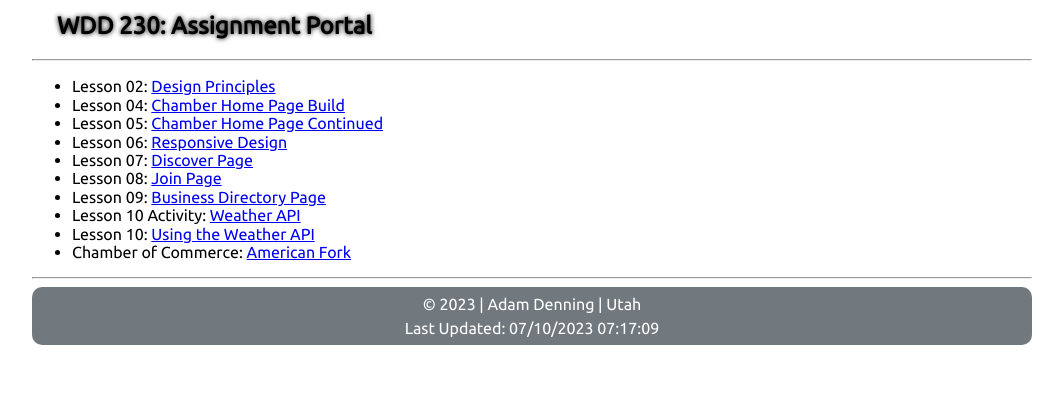
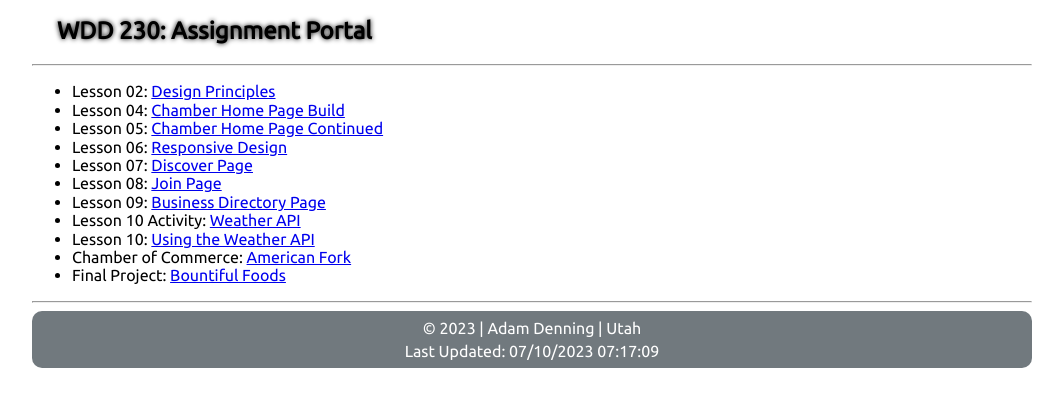
Before and after one commit to adenning2/wdd230, a plain HTML site: page index.html in a window 1280 px wide. Shown: the part 228-634 px from the top of the page, without its empty margins (108-1171 px from the left). Drawn offline with Linux system fonts and the light colour scheme.

Commit message:
Assignment Portal link update and CSS changes.

```diff
--- a/index.html
+++ b/index.html
@@ -34,6 +34,7 @@
                 <li>Lesson 10 Activity: <a href="lesson10/weather-api.html">Weather API</a></li>
                 <li>Lesson 10: <a href="chamber/index.html">Using the Weather API</a></li>
                 <li>Chamber of Commerce: <a href="chamber/index.html">American Fork</a></li>
+                <li>Final Project: <a href="bountiful/index.html">Bountiful Foods</a></li>
             </ul>
             <hr>
         </main>
--- a/styles/medium.css
+++ b/styles/medium.css
@@ -1,6 +1,5 @@
 @media only screen and (min-width: 32.5em) {
     header, main, footer{
-        margin: auto;
         max-width: 1000px;
     }
 
--- a/styles/small.css
+++ b/styles/small.css
@@ -12,6 +12,7 @@ header, footer {
 }
 
 header {
+    margin-top: 5px;
     min-height: 220px;
     display: flex;
     align-items: center;
```
